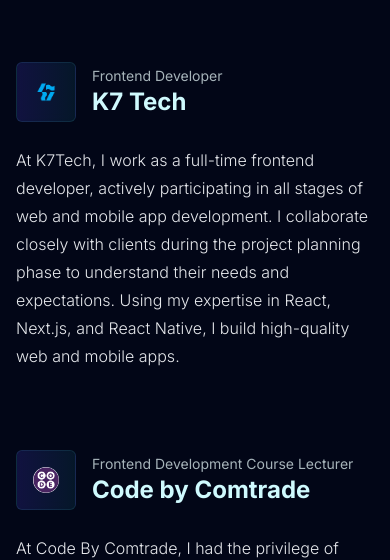
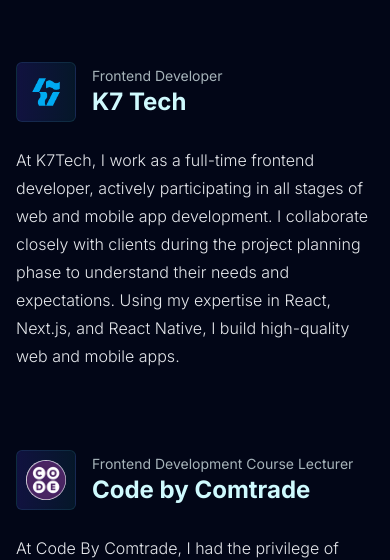
Before and after one commit to stefandjikic/personal-website, a Next.js app: page /work in a window 390 px wide. Shown: the part 182-742 px from the top of the page. Built offline with nearby package versions, Linux system fonts and the light colour scheme.

Commit message:
Update link and image sizes in WorkPage component

```diff
--- a/app/work/page.tsx
+++ b/app/work/page.tsx
@@ -13,7 +13,7 @@ const WorkPage = () => {
         <div className="grid grid-cols-1 sm:grid-cols-3 gap-6 justify-between items-center mb-10">
           <div className="col-span-2">
             <div className="mb-6 flex gap-4 items-center">
-              <div className="flex sm:hidden justify-center items-center w-[60px] h-[60px] rounded-md backdrop-blur-sm p-4 bg-gradient-to-r from-indigo-600/20 to-cyan-800/20 hover:bg-gradient-to-l border border-cyan-300/10 hover:border-cyan-300/20 group transition duration-200">
+              <div className="flex sm:hidden justify-center items-center w-[60px] h-[60px] rounded-md backdrop-blur-sm p-2 bg-gradient-to-r from-indigo-600/20 to-cyan-800/20 hover:bg-gradient-to-l border border-cyan-300/10 hover:border-cyan-300/20 group transition duration-200">
                 <a
                   href="https://k7tech.agency/"
                   target="_blank"
@@ -61,14 +61,14 @@ const WorkPage = () => {
         <div className="grid grid-cols-1 sm:grid-cols-3 gap-6 justify-between items-center mb-10">
           <div className="col-span-2">
             <div className="mb-6 flex gap-4 items-center">
-              <div className="flex sm:hidden justify-center items-center w-[60px] h-[60px] rounded-md backdrop-blur-sm p-4 bg-gradient-to-r from-indigo-600/20 to-cyan-800/20 hover:bg-gradient-to-l border border-cyan-300/10 hover:border-cyan-300/20 group transition duration-200">
+              <div className="flex sm:hidden justify-center items-center w-[60px] h-[60px] rounded-md backdrop-blur-sm p-2 bg-gradient-to-r from-indigo-600/20 to-cyan-800/20 hover:bg-gradient-to-l border border-cyan-300/10 hover:border-cyan-300/20 group transition duration-200">
                 <a href="https://code.edu.rs/" target="_blank" rel="noreferrer">
                   <Image
                     src={codeImg}
                     alt="Code by Comtrade"
                     className="rounded-full group-hover:scale-105 transition duration-200"
-                    width={60}
-                    height={60}
+                    width={40}
+                    height={40}
                   />
                 </a>
               </div>
```
